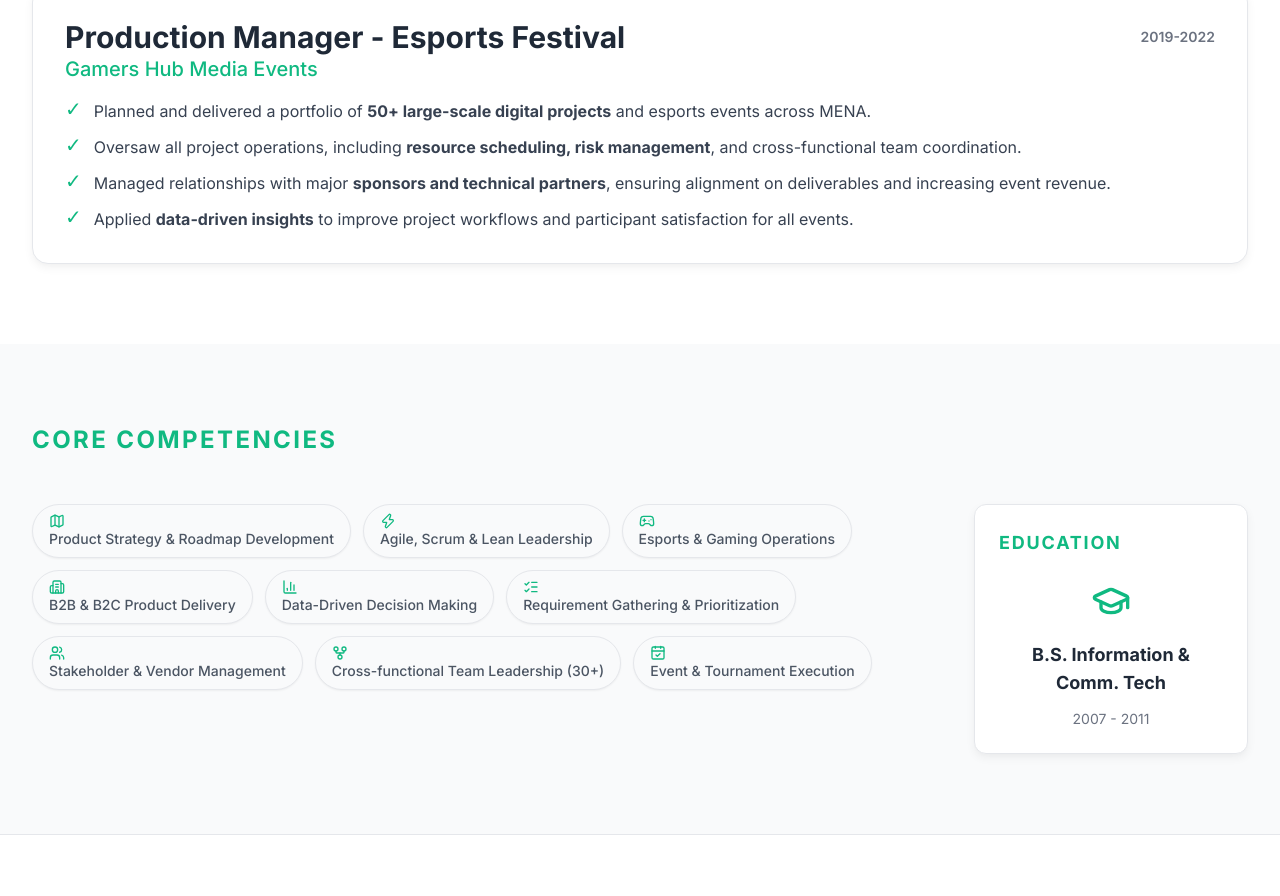
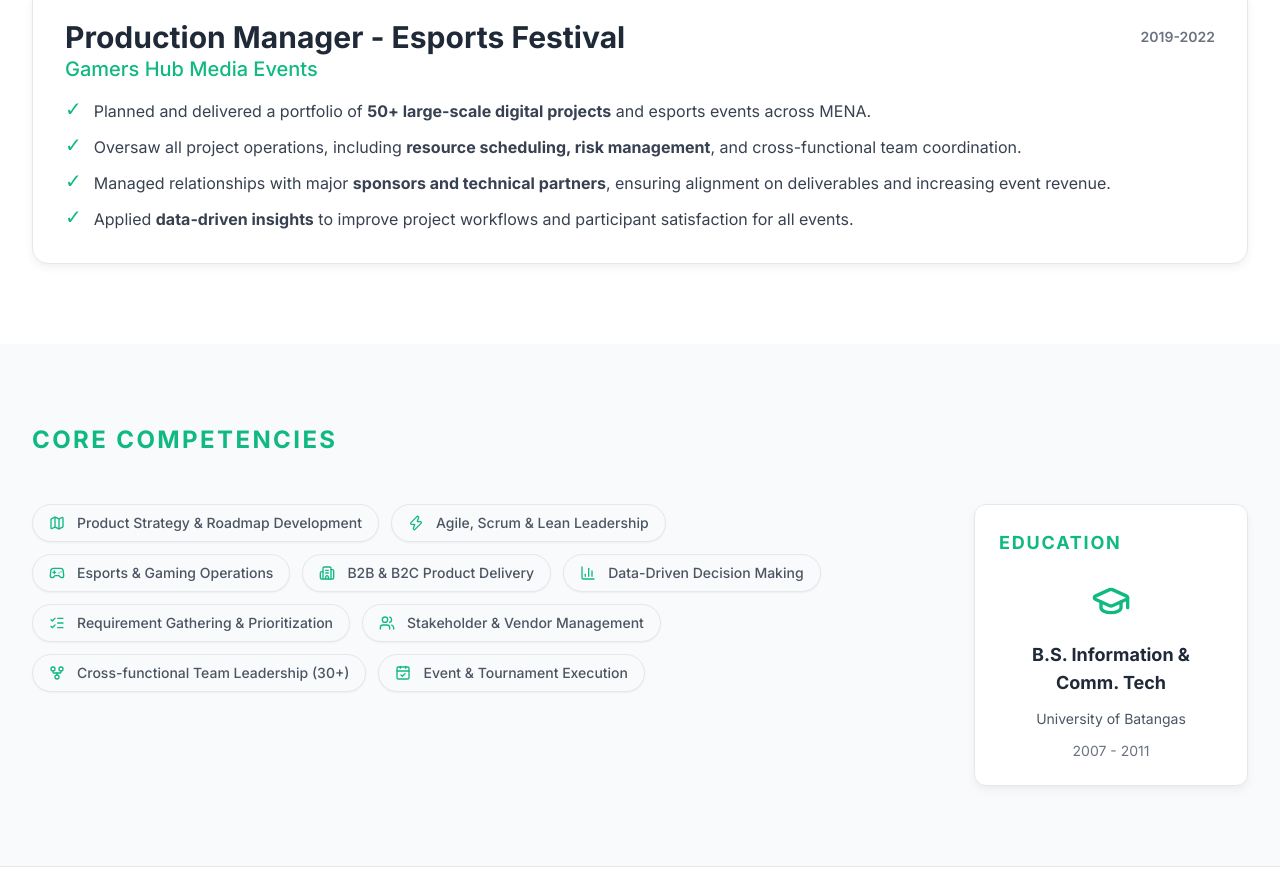
Before and after one commit to osep-bit/RayJoseph, a plain HTML site: page index.html in a window 1280 px wide. Shown: the part 2686-3582 px from the top of the page. Drawn offline with nearby package versions, Linux system fonts and the light colour scheme.

Commit message:
Update index.html

```diff
--- a/index.html
+++ b/index.html
@@ -104,21 +104,25 @@
         }
         .bullet-title { font-weight: bold; display: inline-block; margin-right: 0.25rem; }
 
-        /* HIGHLIGHTS SECTION FONT FIX */
+        /* HIGHLIGHTS SECTION ALIGNMENT FIX */
         .highlight-item h4 {
             font-weight: 800;
+            align-items: flex-start; /* Ensure title aligns to top with icon */
         }
 
-        /* SKILLS PILL FIX */
+        /* SKILLS PILL FIX: Added items-center to parent span */
         .pill {
             background-color: var(--bg-alt-light);
             color: var(--text-secondary);
             border: 1px solid var(--border-color);
+            display: flex; /* Inherited from tailwind, but confirming */
+            align-items: center; /* Ensures icon and text are vertically centered */
         }
         .pill:hover {
             background-color: #E5E7EB;
             color: var(--text-dark);
         }
+        /* Removed duplicate mr-2/mr-3 classes from HTML and rely on flex center */
 
         /* Background fix for alternate sections */
         #impact, #skills { background-color: var(--bg-alt-light); }
@@ -443,58 +447,60 @@
                     <div class="flex flex-wrap gap-3">
                         <!-- Skill 1: Product Strategy & Roadmap Development -->
                         <span class="pill px-4 py-2 rounded-full font-medium text-sm shadow-sm">
-                            <i data-lucide="map" class="w-4 h-4 mr-2" style="color: var(--accent-primary);"></i>
+                            <i data-lucide="map" class="w-4 h-4 mr-3" style="color: var(--accent-primary);"></i>
                             Product Strategy & Roadmap Development
                         </span>
                         <!-- Skill 2: Agile, Scrum & Lean Leadership -->
                         <span class="pill px-4 py-2 rounded-full font-medium text-sm shadow-sm">
-                            <i data-lucide="zap" class="w-4 h-4 mr-2" style="color: var(--accent-primary);"></i>
+                            <i data-lucide="zap" class="w-4 h-4 mr-3" style="color: var(--accent-primary);"></i>
                             Agile, Scrum & Lean Leadership
                         </span>
                         <!-- Skill 3: Esports & Gaming Operations -->
                         <span class="pill px-4 py-2 rounded-full font-medium text-sm shadow-sm">
-                            <i data-lucide="gamepad-2" class="w-4 h-4 mr-2" style="color: var(--accent-primary);"></i>
+                            <i data-lucide="gamepad-2" class="w-4 h-4 mr-3" style="color: var(--accent-primary);"></i>
                             Esports & Gaming Operations
                         </span>
                         <!-- Skill 4: B2B & B2C Product Delivery -->
                         <span class="pill px-4 py-2 rounded-full font-medium text-sm shadow-sm">
-                            <i data-lucide="building-2" class="w-4 h-4 mr-2" style="color: var(--accent-primary);"></i>
+                            <i data-lucide="building-2" class="w-4 h-4 mr-3" style="color: var(--accent-primary);"></i>
                             B2B & B2C Product Delivery
                         </span>
                         <!-- Skill 5: Data-Driven Decision Making -->
                         <span class="pill px-4 py-2 rounded-full font-medium text-sm shadow-sm">
-                            <i data-lucide="bar-chart-3" class="w-4 h-4 mr-2" style="color: var(--accent-primary);"></i>
+                            <i data-lucide="bar-chart-3" class="w-4 h-4 mr-3" style="color: var(--accent-primary);"></i>
                             Data-Driven Decision Making
                         </span>
                         <!-- Skill 6: Requirement Gathering & Prioritization -->
                         <span class="pill px-4 py-2 rounded-full font-medium text-sm shadow-sm">
-                            <i data-lucide="list-checks" class="w-4 h-4 mr-2" style="color: var(--accent-primary);"></i>
+                            <i data-lucide="list-checks" class="w-4 h-4 mr-3" style="color: var(--accent-primary);"></i>
                             Requirement Gathering & Prioritization
                         </span>
                         <!-- Skill 7: Stakeholder & Vendor Management -->
                         <span class="pill px-4 py-2 rounded-full font-medium text-sm shadow-sm">
-                            <i data-lucide="users" class="w-4 h-4 mr-2" style="color: var(--accent-primary);"></i>
+                            <i data-lucide="users" class="w-4 h-4 mr-3" style="color: var(--accent-primary);"></i>
                             Stakeholder & Vendor Management
                         </span>
                         <!-- Skill 8: Cross-functional Team Leadership (30+) -->
                         <span class="pill px-4 py-2 rounded-full font-medium text-sm shadow-sm">
-                            <i data-lucide="git-fork" class="w-4 h-4 mr-2" style="color: var(--accent-primary);"></i>
+                            <i data-lucide="git-fork" class="w-4 h-4 mr-3" style="color: var(--accent-primary);"></i>
                             Cross-functional Team Leadership (30+)
                         </span>
                         <!-- Skill 9: Event & Tournament Execution -->
                         <span class="pill px-4 py-2 rounded-full font-medium text-sm shadow-sm">
-                            <i data-lucide="calendar-check" class="w-4 h-4 mr-2" style="color: var(--accent-primary);"></i>
+                            <i data-lucide="calendar-check" class="w-4 h-4 mr-3" style="color: var(--accent-primary);"></i>
                             Event & Tournament Execution
                         </span>
                     </div>
                 </div>
 
-                <!-- Education Column (REVERTED TO PRE-LOGO VERSION) -->
+                <!-- Education Column (UPDATED) -->
                 <div class="lg:col-span-1 content-card p-6 rounded-xl" style="animation-delay: 1.1s;">
                     <h3 class="text-lg mb-3 section-title">Education</h3>
                     <div class="space-y-3 flex flex-col items-center pt-3">
                         <i data-lucide="graduation-cap" class="w-10 h-10 mb-2" style="color: var(--accent-primary);"></i>
                         <p class="text-lg font-bold text-gray-900 text-center">B.S. Information & Comm. Tech</p>
+                        <!-- ADDED UNIVERSITY NAME HERE -->
+                        <p class="text-sm text-gray-600 text-center">University of Batangas</p>
                         <p class="text-sm text-gray-500 text-center">2007 - 2011</p>
                     </div>
                 </div>
```
